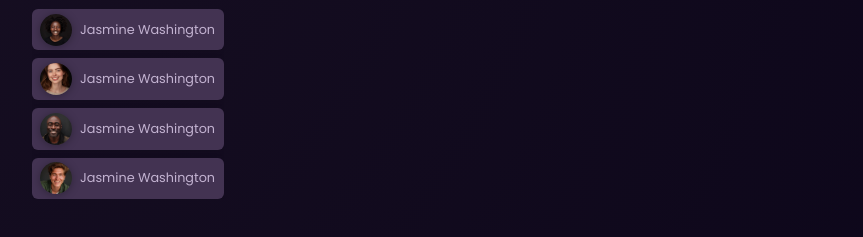
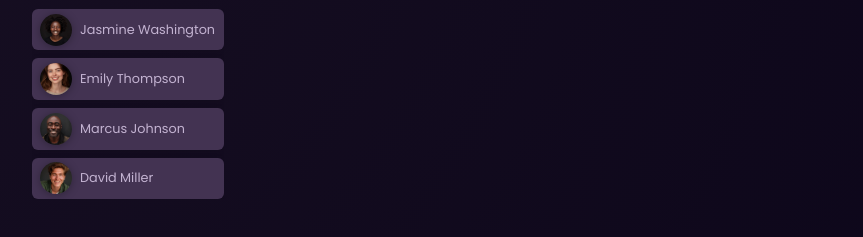
Before and after one commit to Nazish-kiran/first, an Angular app: page / in a window 1280 px wide. Shown: the part 263-500 px from the top of the page, without its empty margins (208-1071 px from the left). Built offline with nearby package versions, Linux system fonts and the light colour scheme.

Commit message:
removed my users

```diff
--- a/src/app/app.component.html
+++ b/src/app/app.component.html
@@ -5,13 +5,14 @@
       <app-user [avatar]="users[0].avatar" [name]="users[0].name"></app-user>
     </li>
     <li>
-      <app-user [avatar]="users[1].avatar" [name]="users[0].name"></app-user>
+      <app-user [avatar]="users[1].avatar" [name]="users[1].name"></app-user>
     </li>
     <li>
-      <app-user [avatar]="users[2].avatar" [name]="users[0].name"></app-user>
+      <app-user [avatar]="users[2].avatar" [name]="users[2].name"></app-user>
     </li>
     <li>
-      <app-user [avatar]="users[3].avatar" [name]="users[0].name"></app-user>
+      <app-user [avatar]="users[3].avatar" [name]="users[3].name"></app-user>
     </li>
   </ul>
+
 </main>
--- a/src/app/myuser/myuser.component.html
+++ /dev/null
@@ -1 +0,0 @@
-<p>myuser works!</p>
```
Also changed, not shown: src/app/myuser/myuser.component.ts (deleted, +0 -11 lines), src/app/myuser/myuser.component.css (deleted), 1 other file (tests, documents, lock files or other folders).
